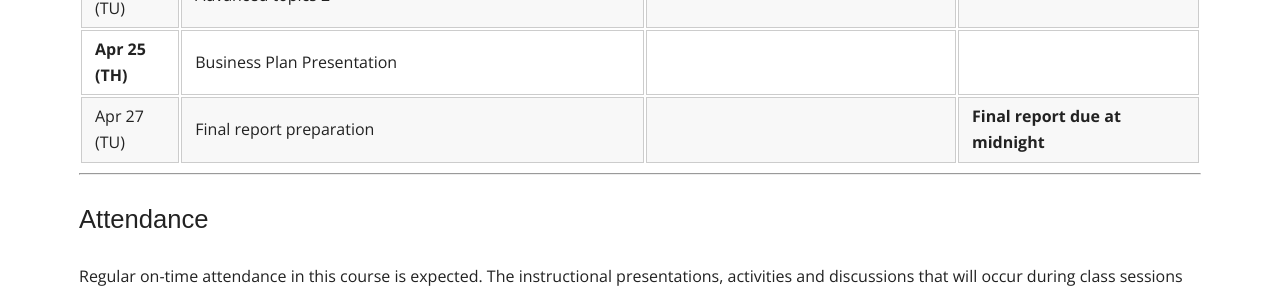
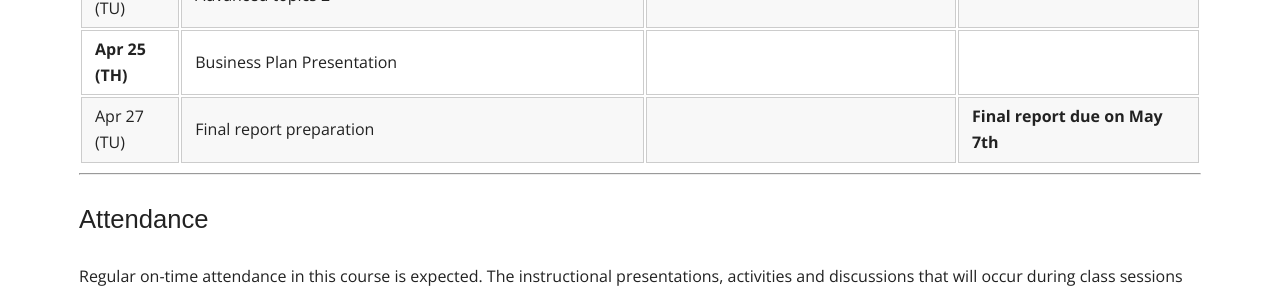
Before and after one commit to DesignInformaticsLab/DesignInformaticsLab.github.io, a Jekyll site: the page built from _posts/teaching/productdesign/2016-12-08-syllabus.md, in a window 1280 px wide and 900 px high, scrolled down 3484 px. Shown: the part 155-448 px from the top of the window. Built offline with Jekyll 4.4.1, drawn with Linux system fonts in a browser that asks for light colours; some web fonts are replaced.

Commit message:
updated lecture notes

```diff
--- a/_posts/teaching/productdesign/2016-12-08-syllabus.md
+++ b/_posts/teaching/productdesign/2016-12-08-syllabus.md
@@ -108,7 +108,7 @@ their project.
 | Apr 18 (TH)	            | Advanced topics 1                                      	            |            	        |                            	|
 | Apr 20 (TU)	            | Advanced topics 2                    	|            	        |                            	|
 | **Apr 25 (TH)**	        | Business Plan Presentation                                        |            	        |                            	|
-| Apr 27 (TU)	            | Final report preparation                                                         	|            	        | **Final report due at midnight**             	|
+| Apr 27 (TU)	            | Final report preparation                                                         	|            	        | **Final report due on May 7th**             	|
 
 ***
 
```
